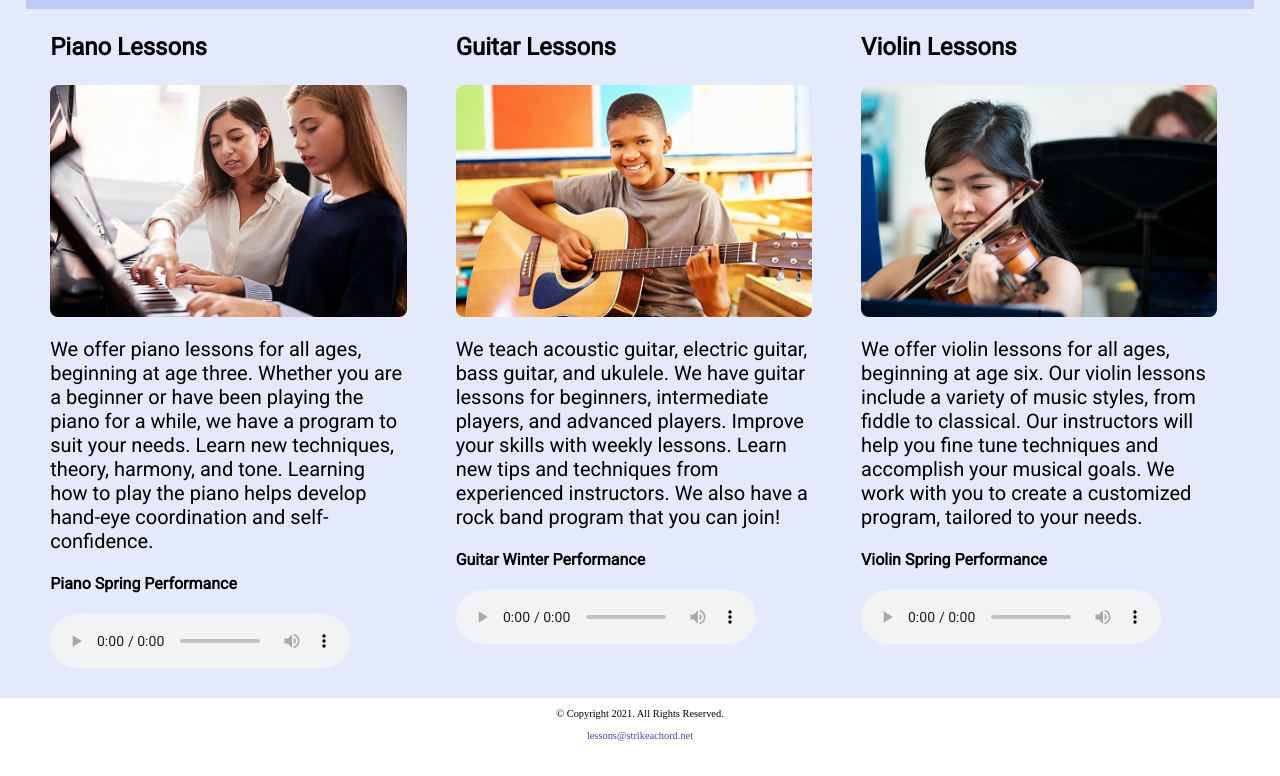
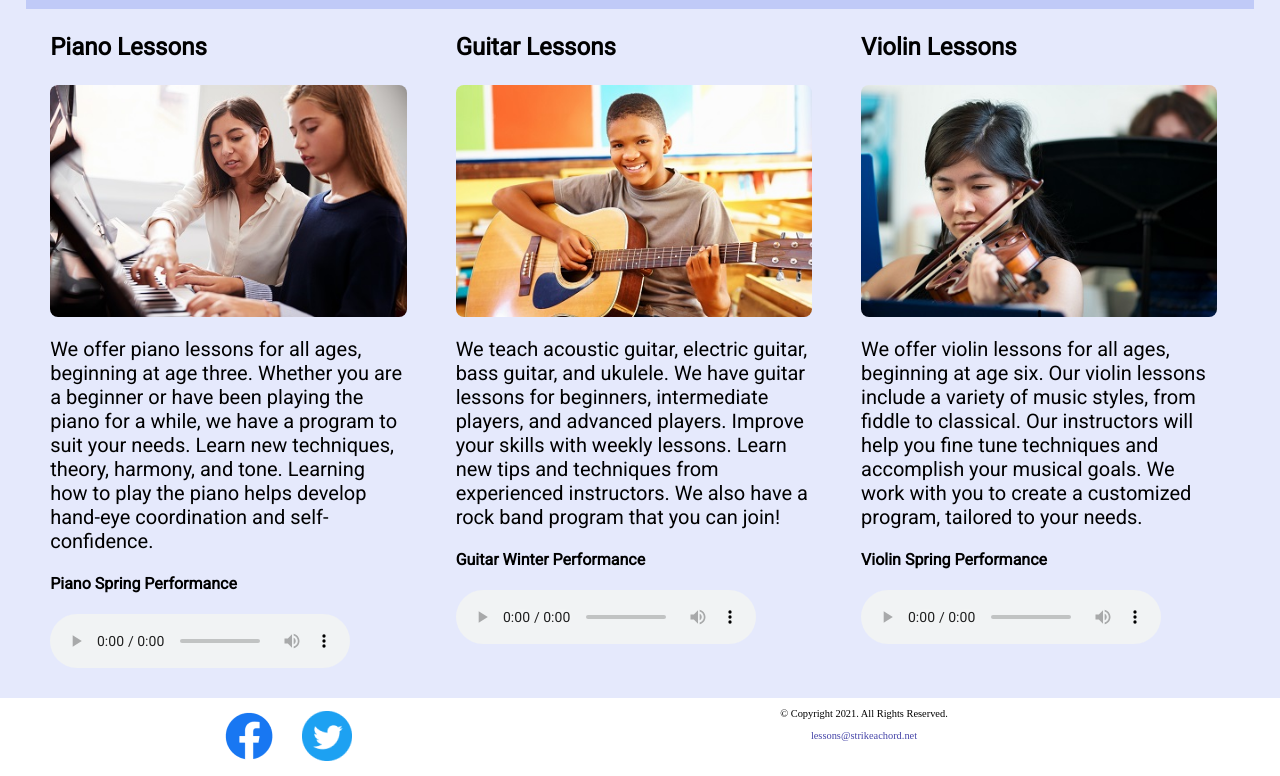
Before and after one commit to 334Fa22/ch11lab1-Naiya2115, a plain HTML site: page lessons.html in a window 1280 px wide. Shown: the part 484-1260 px from the top of the page. Before the commit the page ends 1235 px from the top, so only its background shows below. Drawn offline with Linux system fonts and the light colour scheme.

Commit message:
completed

```diff
--- a/css/styles.css
+++ b/css/styles.css
@@ -1,6 +1,6 @@
 /*
-Author: Maria Cruz
-Date: Current Date
+Author: Naiya Patel
+Date: September 27 2022
 File Name: styles.css
 */
 
@@ -231,6 +231,11 @@ footer a {
     text-decoration: none;
 }
 
+.social img{
+    display: inline-block;
+    padding: 4%;
+}
+
 /* Media Query for Tablet Viewport */
 @media screen and (min-width: 550px), print {
 
@@ -299,6 +304,17 @@ footer a {
     form {
         width: 70%;
         margin: 0 auto;
+    }
+
+    /* Tablet Viewport: Style rules for footer area */
+    .copyright{
+        float: right;
+        width: 65%;
+    }
+
+    .social {
+        float: right;
+        width: 25%;
     }
 
 }
--- a/lessons.html
+++ b/lessons.html
@@ -1,15 +1,17 @@
 <!DOCTYPE html>
 <!--
-	Student Name: Maria Cruz
+	Student Name: Naiya Patel
 	File Name: lessons.html
-	Today's Date: May 20, 2021
+	Today's Date: September 27 2022
  -->
 <html lang="en">
 <head>
-	<title>Strike a Chord: Lessons</title>
+	<title>Piano, Guitar, Violin Lessons | Strike a Chord</title>
 	<meta charset="utf-8">
     <link rel="stylesheet" href="css/styles.css">
     <meta name="viewport" content="width=device-width, initial-scale=1.0">
+		<meta name = "description" content = "We provide music lessons for piano, guitar, electric guitar, bass guitar, ukelele,
+		and the violin. Your first two lessons are free."/>
     <link href="https://fonts.googleapis.com/css?family=DM+Serif+Display:400i|Roboto&display=swap" rel="stylesheet">
     <link rel="shortcut icon" href="images/favicon.ico">
 	<link rel="icon" type="image/png" sizes="32x32" href="images/favicon-32.png">
@@ -112,8 +114,14 @@
 	</main>
 
 	<footer>
-		<p>&copy; Copyright 2021. All Rights Reserved.</p>
-		<p><a href="mailto:lessons@strikeachord.net">lessons@strikeachord.net</a></p>
+		<div class = "copyright">
+			<p>&copy; Copyright 2021. All Rights Reserved.</p>
+			<p><a href="mailto:lessons@strikeachord.net">lessons@strikeachord.net</a></p>
+		</div>
+		<div class = "social">
+			<a href = https://www.facebook.com/fedfitclub target = "_blank"><img src = "images/facebook-logo.png" alt = "Facebook logo"></a>
+			<a href = https://twitter.com/fwdfitclub target = "_blank"><img src = "images/twitter-logo.png" alt = "Twitter logo"></a>
+		</div>
 	</footer>
 	<script src="scripts/script.js"></script>
 </body>
```
Also changed, not shown: contact.html (+12 -5 lines), index.html (+12 -5 lines), instructors.html (+12 -5 lines), rentals.html (+12 -5 lines), template.html (+8 -2 lines).
